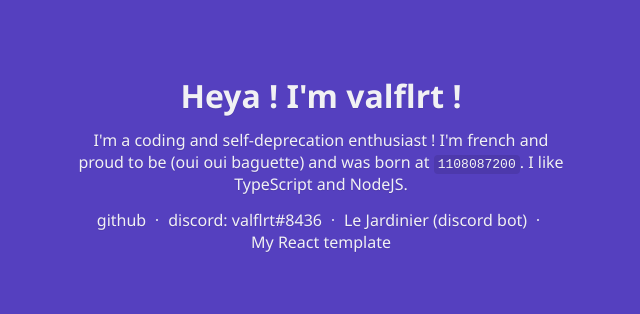
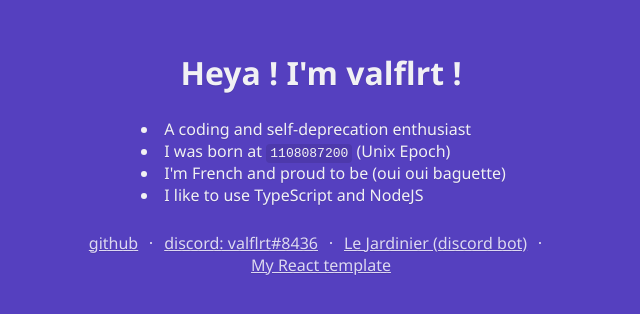
Before and after one commit to valflrt/valflrt.dev, a React app: page /#/ in a window 1280 px wide. Shown: the part 236-550 px from the top of the page, without its empty margins (319-959 px from the left). Built offline with nearby package versions, Linux system fonts and the light colour scheme.

Commit message:
edit Main and its styles

```diff
--- a/src/routes/Main.module.scss
+++ b/src/routes/Main.module.scss
@@ -13,6 +13,11 @@
     text-align: center;
   }
 
+  ul {
+    padding-left: 5px;
+    list-style-position: inside;
+  }
+
   .links {
     margin: 10px 0;
 
@@ -21,15 +26,11 @@
     align-items: center;
     justify-content: center;
 
-    * {
-      padding: 0 2px;
-    }
-
     .separator {
-      padding: 0 8px;
+      padding: 0 12px;
 
       display: flex;
-      align-items: center;
+      align-self: center;
 
       &:after {
         content: "";
--- a/src/routes/Main.tsx
+++ b/src/routes/Main.tsx
@@ -1,26 +1,33 @@
+import CopyLink from "../components/CopyLink";
 import styles from "./Main.module.scss";
 
 const Main = () => (
   <div className={styles.card}>
     <h1>Heya ! I'm valflrt !</h1>
-    <p>
-      I'm a coding and self-deprecation enthusiast ! I'm french and proud to be
-      (oui oui baguette) and was born at{" "}
-      <code title="This is a Unix Epoch" className={"questionCursor"}>
-        1108087200
-      </code>
-      . I like TypeScript and NodeJS.
-    </p>
+    <ul>
+      <li>A coding and self-deprecation enthusiast</li>
+      <li>
+        I was born at <code>1108087200</code> (Unix Epoch)
+      </li>
+      <li>I'm French and proud to be (oui oui baguette)</li>
+      <li>I like to use TypeScript and NodeJS</li>
+    </ul>
     <div className={styles.links}>
-      <a href="https://gh.valflrt.dev">github</a>
+      <a className={"link"} href="https://gh.valflrt.dev">
+        github
+      </a>
       <span className={styles.separator} />
-      <span>discord: valflrt#8436</span>
+      <CopyLink className={"link"} textToCopy="valflrt#8436">
+        discord: valflrt#8436
+      </CopyLink>
       <span className={styles.separator} />
-      <a href="https://gh.valflrt.dev/lejardinier">
+      <a className={"link"} href="https://gh.valflrt.dev/lejardinier">
         Le Jardinier (discord bot)
       </a>
       <span className={styles.separator} />
-      <a href="https://gh.valflrt.dev/react-template">My React template</a>
+      <a className={"link"} href="https://gh.valflrt.dev/react-template">
+        My React template
+      </a>
     </div>
   </div>
 );
```
